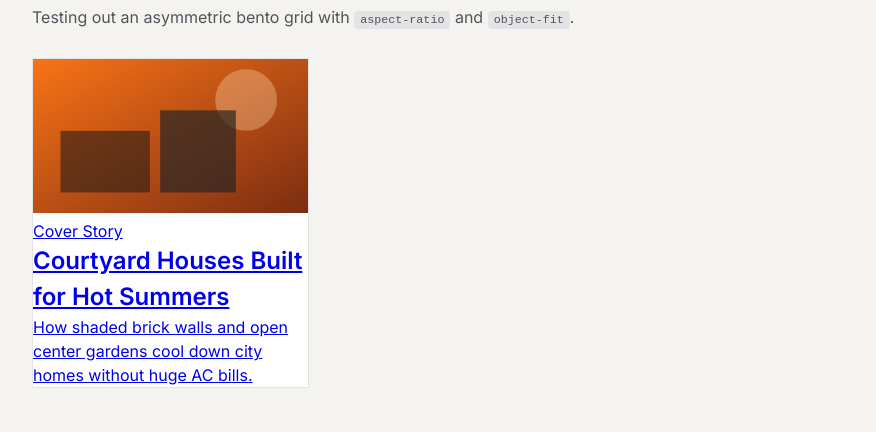
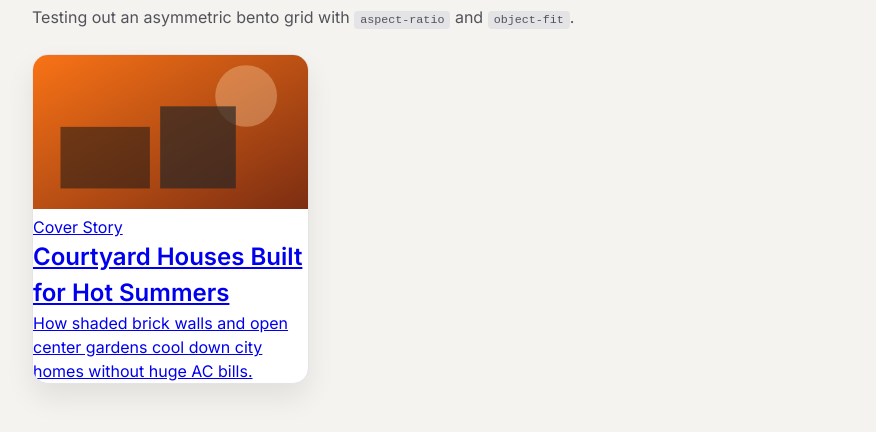
Before and after one commit to tensorGT/bento-grid-gallery-thing, a plain HTML site: page index.html in a window 1280 px wide. In both pictures the pointer is over the element 198 px from the left and 349 px from the top of the page. Shown: the part 126-558 px from the top of the page, without its empty margins (28-904 px from the left). Drawn offline with Linux system fonts and the light colour scheme.

Commit message:
started style.css

```diff
--- a/style.css
+++ b/style.css
@@ -61,3 +61,13 @@ code {
 .bento-card {
   background-color: #ffffff;
   border: 1px solid #e4e4e7;
+  border-radius: 16px;
+  overflow: hidden;
+  transition: transform 0.2s ease, box-shadow 0.2s ease;
+}
+
+.bento-card:hover,
+.bento-card:focus-within {
+  transform: translateY(-4px);
+  box-shadow: 0 14px 28px rgba(0, 0, 0, 0.08);
+}
```
Also changed, not shown: index.html (+5 -0 lines), 1 other file.
